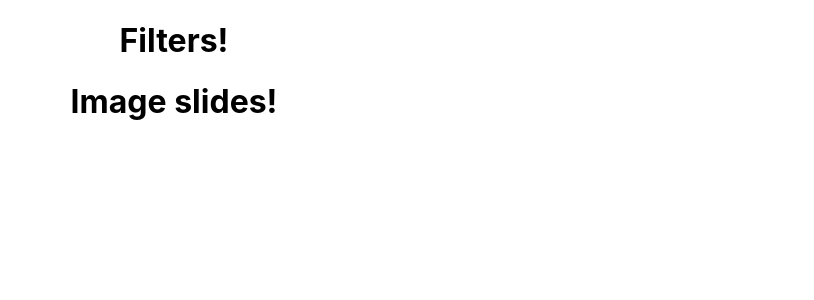
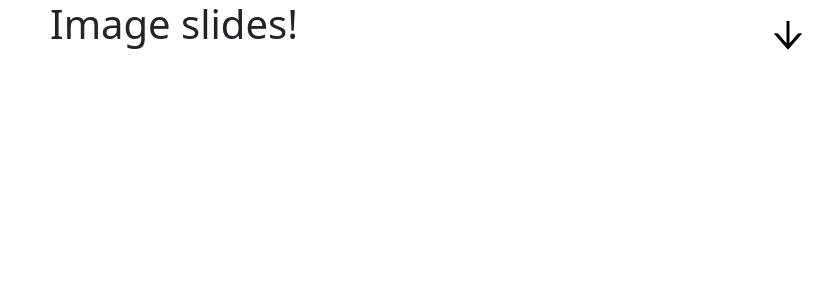
Before and after one commit to davidteather/app-etite, a React (Create React App) app in the folder app-etite/: page / in a window 1280 px wide. Shown: the top 300 px of the page, without its empty margins (466-1280 px from the left). Built offline with nearby package versions, Linux system fonts and the light colour scheme.

Commit message:
basic functionality for dropdown menu

```diff
--- a/app-etite/package.json
+++ b/app-etite/package.json
@@ -3,11 +3,15 @@
   "version": "0.1.0",
   "private": true,
   "dependencies": {
+    "@emotion/styled": "^11.10.5",
     "@testing-library/jest-dom": "^5.16.5",
     "@testing-library/react": "^13.4.0",
     "@testing-library/user-event": "^13.5.0",
+    "bootstrap": "^5.2.2",
     "react": "^18.2.0",
+    "react-bootstrap": "^2.6.0",
     "react-dom": "^18.2.0",
+    "react-icons": "^4.6.0",
     "react-scripts": "5.0.1",
     "web-vitals": "^2.1.4"
   },
--- a/app-etite/src/App.css
+++ b/app-etite/src/App.css
@@ -27,12 +27,3 @@
 .App-link {
   color: #61dafb;
 }
-
-@keyframes App-logo-spin {
-  from {
-    transform: rotate(0deg);
-  }
-  to {
-    transform: rotate(360deg);
-  }
-}
--- a/app-etite/src/App.js
+++ b/app-etite/src/App.js
@@ -1,5 +1,6 @@
 import logo from './logo.svg';
 import './App.css';
+import 'bootstrap/dist/css/bootstrap.min.css';
 import Filters from './Filters';
 import ImageSlides from './ImageSlides';
 
--- /dev/null
+++ b/app-etite/src/Filters.css
@@ -0,0 +1,50 @@
+.filters {
+  z-index: 1;
+  position: absolute;
+  right: 0%;
+  display: flex;
+  transition-duration: 0.5s;
+  width: 100%;
+}
+.filters.inactive {
+  height: 10px;
+}
+.filters.active {
+  height: 300px;
+  background-color: white;
+  visibility: visible;
+}
+
+button {
+  background-color: transparent;
+  border: none;
+  cursor: pointer;
+  transition-duration: 0.5s;
+  font-size: 40px;
+
+  margin-top: auto;
+  margin-left: auto;
+  margin-bottom: 0;
+  margin-right: 0;
+}
+
+.inactive ul {
+  display: none;
+  visibility: hidden;
+}
+.inactive li {
+  display: none;
+  visibility: hidden;
+}
+
+.active ul {
+  display: flex;
+}
+.active li {
+  display: inline;
+  padding: 5px;
+  background-color: white;
+}
+.active button {
+  transform: scaleY(-1);
+}
--- a/app-etite/src/Filters.js
+++ b/app-etite/src/Filters.js
@@ -1,10 +1,30 @@
-import logo from './logo.svg';
-import './App.css';
+import React, { useState } from 'react';
+import { AiOutlineArrowDown } from 'react-icons/ai';
+import './Filters.css';
 
 function Filters() {
+  const [visible, setVisible] = useState(false);
+
+  const flipVisible = () => {
+    setVisible(!visible)
+  }
+
   return (
-    <div className="filters">
-      <h1>Filters!</h1>
+    <div className={"filters " + (visible? "active" : "inactive")}>
+      <ul>
+        <li>
+          Option 1
+        </li>
+        <li>
+          Option 2
+        </li>
+        <li>
+          Option 3
+        </li>
+      </ul>
+      <button onClick={() => { flipVisible() }}>
+        <AiOutlineArrowDown />
+      </button>
     </div>
   );
 }
```
Also changed, not shown: 1 other file (tests, documents, lock files or other folders).
